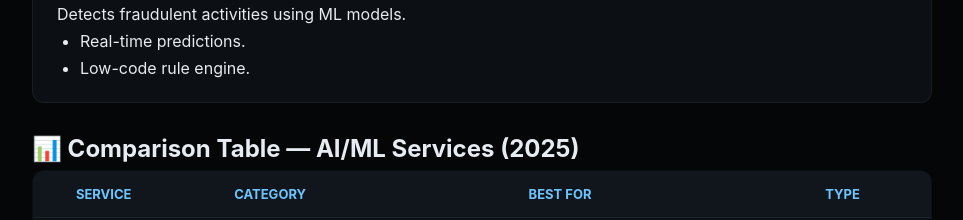
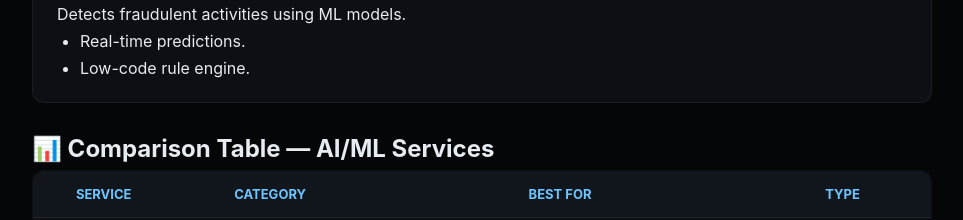
Before and after one commit to Harish-SN/aws-hub, a plain HTML site: page aws-Ai/index.html in a window 1280 px wide. Shown: the part 4960-5180 px from the top of the page, without its empty margins (158-1121 px from the left). Drawn offline with Linux system fonts and the light colour scheme.

Commit message:
Remove year from comparison table heading

```diff
--- a/aws-Ai/index.html
+++ b/aws-Ai/index.html
@@ -242,7 +242,7 @@
 
   <!-- ===================== COMPARISON TABLE ===================== -->
   <section>
-    <h2>📊 Comparison Table — AI/ML Services (2025)</h2>
+    <h2>📊 Comparison Table — AI/ML Services </h2>
     <table class="compare">
       <thead>
         <tr>
```
